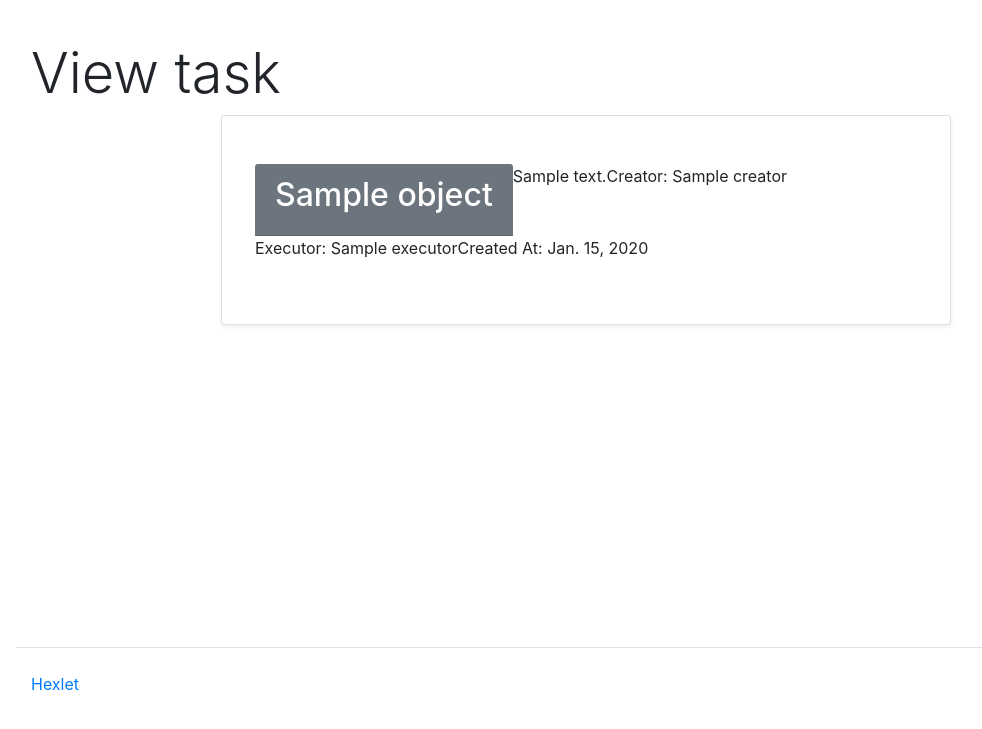
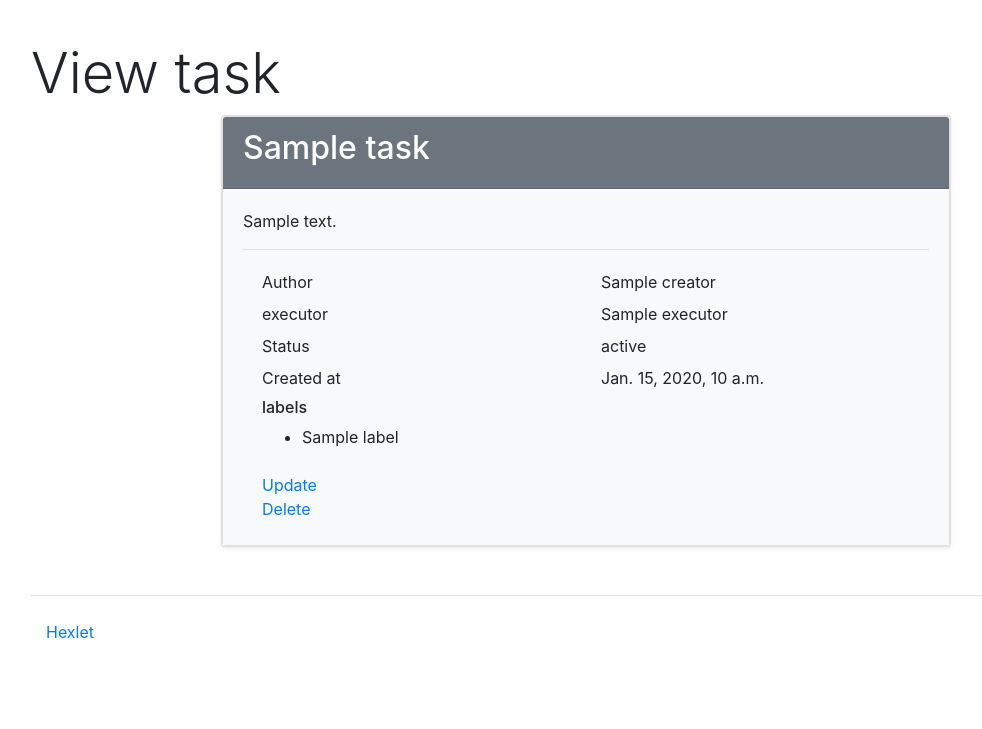
Before and after one commit to sgmdlt/python-project-lvl4, a Django app: template task_manager/templates/tasks/detail.html in a window 1280 px wide. Shown: the part 56-785 px from the top of the page, without its empty margins (54-1036 px from the left). Run offline with Django 3.2, Linux system fonts and the light colour scheme; the template is opened without the code that fills it: most values are stand-ins (such as "Sample title", 1, 10 or a date in 2020); some libraries are stand-ins or nearby versions.

Commit message:
fix task detail template

```diff
--- a/task_manager/templates/tasks/detail.html
+++ b/task_manager/templates/tasks/detail.html
@@ -6,19 +6,50 @@
 <div class="row justify-content-center">
   <div class="col-12 col-md-8">
       <div class="card shadow-sm">
-          <div class="card-body row p-5">
-            <div class="card-header bg-secondary text-white">
-                <h2>{{ object.name }}</h2>
-            </div
-              class="card-body bg-light col-12 col-md-8 d-flex align-items-center justify-content-center"
-              >
-              <p>{{ object.description }}</p>
-              <p>Creator: {{ object.creator }}</p>
-              <p>Executor: {{ object.executor }}</p>
-              <p>Created At: {{ object.created_at|date }}</p>
+        <div class="card">
+          <div class="card-header bg-secondary text-white">
+            <h2>{{ task.name }}</h2>
+          </div>
+          <div class="card-body bg-light">
+            <p>{{ task.description }}</p>
+            <hr>
+            <div class="container">
+              <div class="row p-1">
+                <div class="col">{% translate "Author" %}</div>
+                <div class="col">{{ task.creator }}</div>
+              </div>
+              <div class="row p-1">
+                <div class="col">{% translate "executor" %}</div>
+                <div class="col">{{ task.executor }}</div>
+              </div>
+              <div class="row p-1">
+                <div class="col">{% translate "Status" %}</div>
+                <div class="col">{{ task.status }}</div>
+              </div>
+              <div class="row p-1">
+                <div class="col">{% translate "Created at" %}</div>
+                <div class="col">{{ task.created_at }}</div>
+              </div>
+              <div class="row p-1">
+                <div class="col">
+                  <h6>{% translate "labels" %}</h6>
+                  <ul>
+                    {% for label in task.labels.all %}
+                    <li>{{ label }}</li>
+                    {% endfor %}
+                  </ul>
+                </div>
+              </div>
+              <div class="row p-1">
+                <div class="col">
+                  <a href="{% url 'tasks:update' task.id %}">{% translate "Update" %}</a>
+                  <br>
+                  <a href="{% url 'tasks:delete' task.id %}">{% translate "Delete" %}</a>
+                </div>
+              </div>
             </div>
           </div>
-      </div>
+        </div>
   </div>
 </div>
 {% endblock %}
```
Also changed, not shown: task_manager/locale/ru/LC_MESSAGES/django.po.
